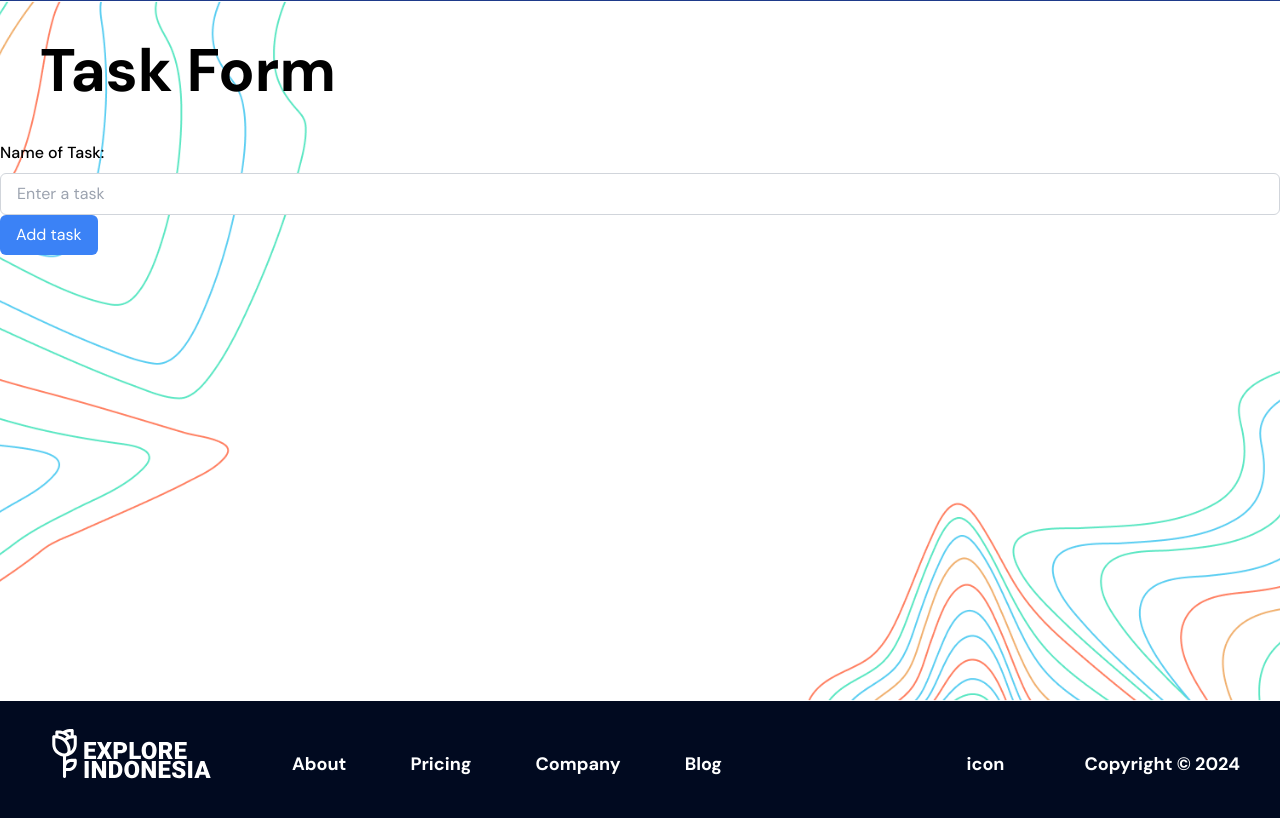
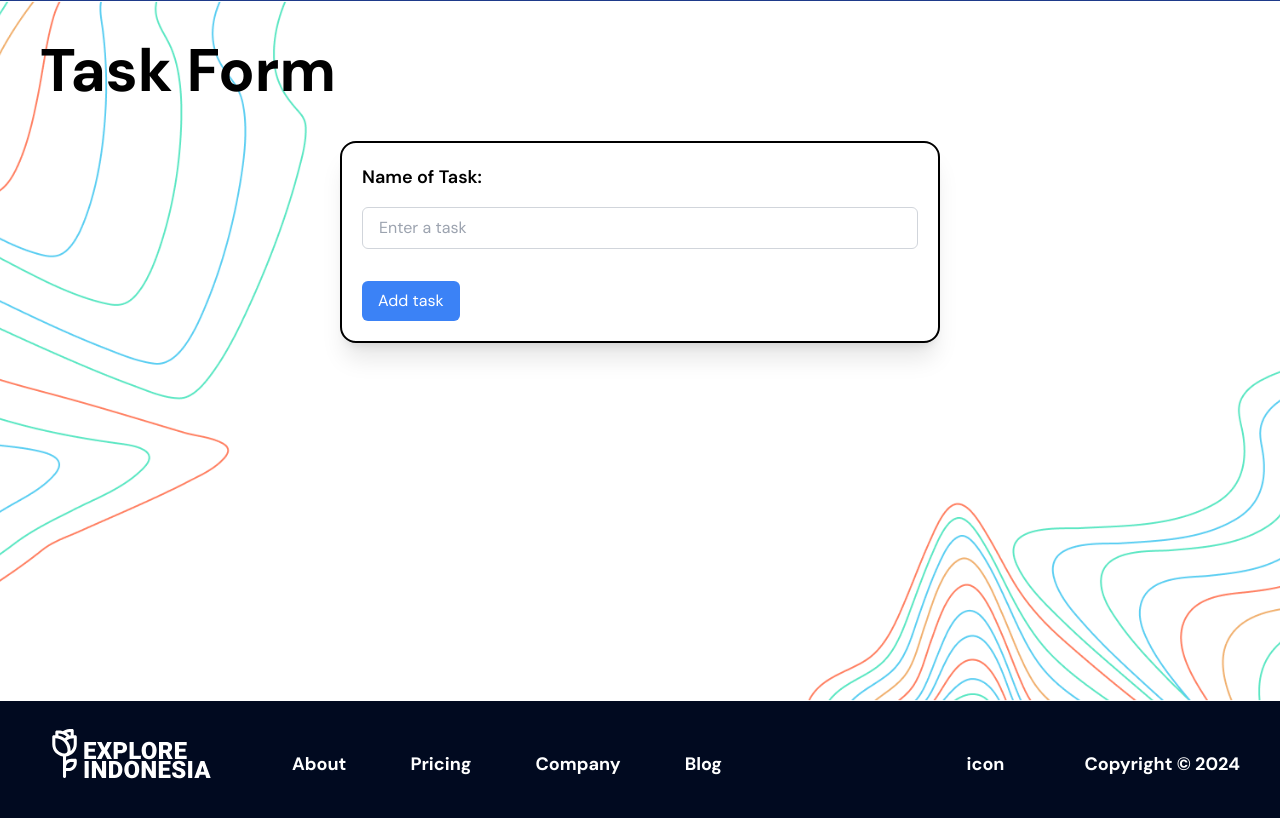
Before and after one commit to Nickolazy/react-app, a React (Vite) app: page / in a window 1280 px wide. Shown: the part 5463-6281 px from the top of the page. Built offline with nearby package versions, Linux system fonts and the light colour scheme.

Commit message:
Add logic of task form and to do list

```diff
--- a/src/components/TaskForm.jsx
+++ b/src/components/TaskForm.jsx
@@ -1,7 +1,7 @@
 import React from 'react'
 import { useState } from 'react'
 
-const TaskForm = () => {
+const TaskForm = ({ onAddTask }) => {
   const [taskName, setTaskName] = useState("");
   const [error, setError] = useState("");
 
@@ -12,16 +12,21 @@ const TaskForm = () => {
   const handleSubmit = (e) => {
     e.preventDefault();
 
-    if(taskName.trim === "") {
-      setError("The task name cannot be empty!")
+    if(taskName.trim() === "") {
+      setError("The task name cannot be empty!");
+      return;
     }
+
+    onAddTask(taskName);
+    setTaskName("");
+    setError("");
   }
 
   return (
-    <div>
-      <form onSubmit={handleSubmit} className="flex flex-col gap-4">
-        <div>
-          <label htmlFor="taskName" className="block font-medium mb-2">
+    <div className='w-1/2 bg-white p-5 border-2 border-black rounded-2xl shadow-xl'>
+      <form onSubmit={handleSubmit}>
+        <div className="flex flex-col gap-4">
+          <label htmlFor="taskName" className="font-semibold text-lg">
             Name of Task:
           </label>
           <input
@@ -33,10 +38,11 @@ const TaskForm = () => {
             className="border border-gray-300 rounded-md px-4 py-2 w-full"
           />
 
-          {error && <p className='text-red-500'>{error}</p>}
+          {error && <p className='text-red-500 text-lg'>{error}</p>}
           <button
             type='submit'
-            className="bg-blue-500 text-white px-4 py-2 rounded-md hover:bg-blue-600 transition duration-200"
+            className="inline-flex w-fit bg-blue-500 text-white px-4 py-2 rounded-md hover:bg-blue-600
+            active:scale-95 mt-4"
           >
             Add task
           </button>
--- a/src/components/pages/ToDoListPage.jsx
+++ b/src/components/pages/ToDoListPage.jsx
@@ -1,7 +1,14 @@
 import React from 'react'
+import { useState } from 'react'
 import TaskForm from '../TaskForm'
 
 const ToDoListPage = () => {
+  const [tasks, setTasks] = useState([]);
+
+  const addTask = (taskName) => {
+    setTasks((prevTasks) => [...prevTasks, { id: Date.now(), name: taskName }]);
+  };
+
   return (
     <section>
       <div className='w-full h-3 bg-blue-900'></div>
@@ -9,9 +16,17 @@ const ToDoListPage = () => {
           bg-cover bg-center text-black">
           <div className='p-10'>
             <h1 className='font-bold text-6xl'> Task Form </h1>
+            <div className='flex flex-col items-center mt-10'>
+              <TaskForm onAddTask={addTask} />
+              <ul className="w-full mt-4 flex gap-4 justify-start">
+                {tasks.map((task) => (
+                  <li key={task.id} className="border border-gray-500 rounded-md px-4 py-2 mb-2">
+                    {task.name}
+                  </li>
+                ))}
+              </ul>
+            </div>
           </div>
-
-          <TaskForm />
         </div>
     </section>
   )
```
